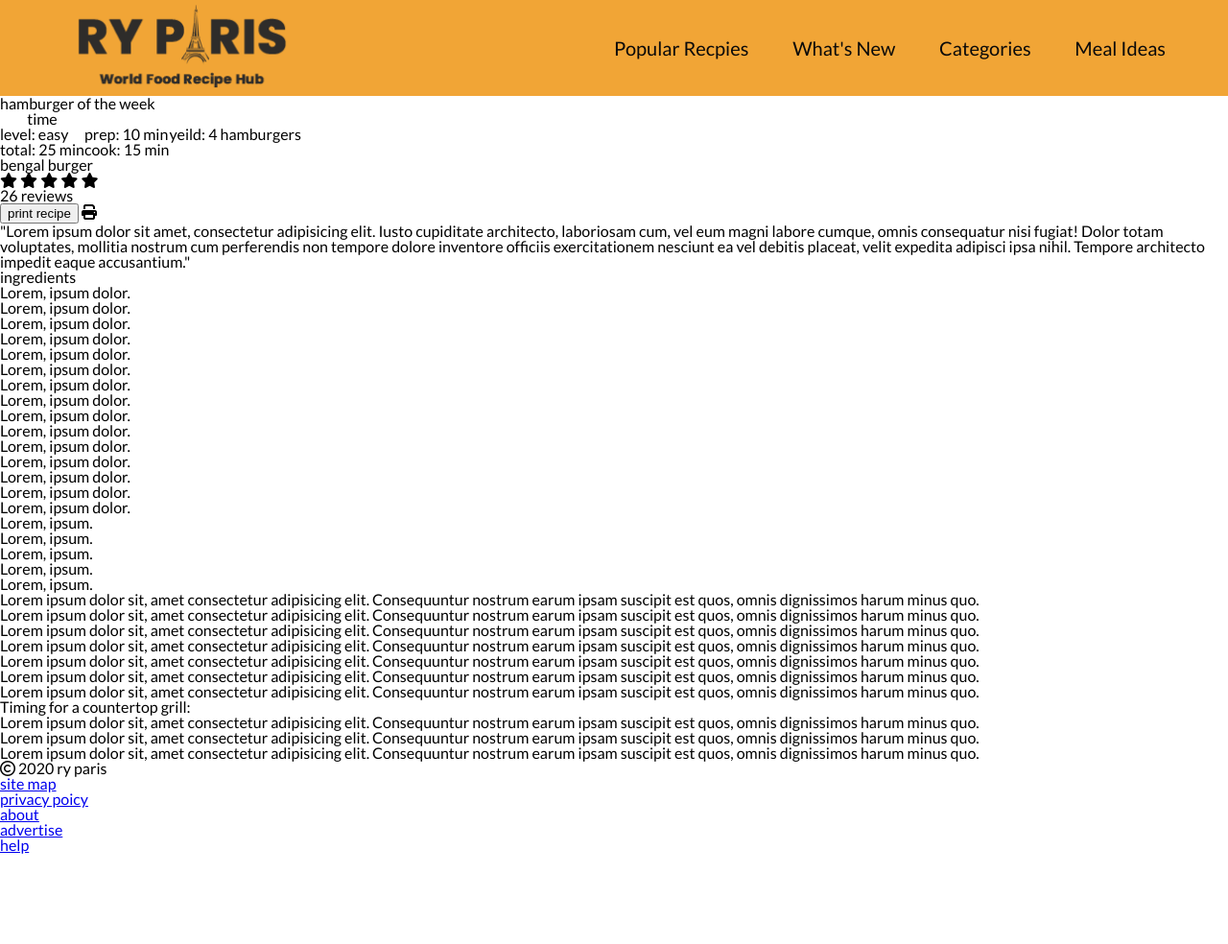
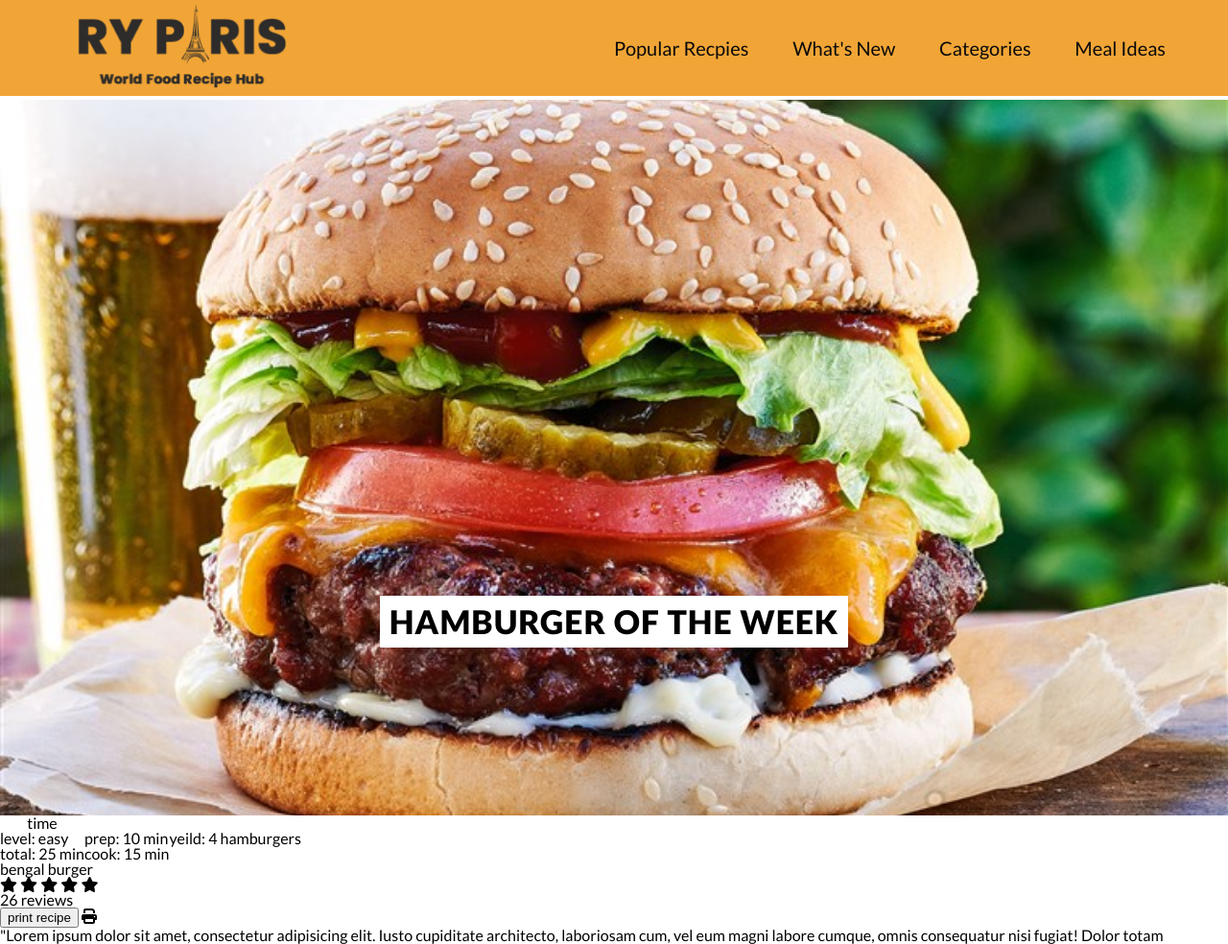
Before and after one commit to JordanOfTroy/RYParis2.0.2A, a plain HTML site: page recipe.html in a window 1280 px wide. Shown: the top 984 px of the page at 96% size. Before the commit the page ends 890 px from the top, so only its background shows below. Drawn offline with Linux system fonts and the light colour scheme.

Commit message:
added initial hero CSS

```diff
--- a/CSS/style.css
+++ b/CSS/style.css
@@ -60,6 +60,8 @@ table {
     --textGrey: #585757;
     --textBalck: #0A0A0A;
     --borderGrey: #DBE0EA;
+
+	/* --heroImageHome: url("./images/hero-image.jpg"); */
 }
 
 /* =-=-=-=-= ^^^^^ Variables ^^^^^ =-=-=-=-= */
@@ -100,3 +102,35 @@ header {
 .topNav > li > a:hover {
 	text-decoration: underline;
 }
+
+.hero {
+	height: 750px;
+	width: 100%;
+	background-position: center;
+	background-size: cover;
+	border-top: solid var(--white) 4px;
+	display: flex;
+	flex-direction: column;
+	align-items: center;
+	justify-content: end;
+	padding-bottom: 175px;
+}
+
+#homeHero {
+	background-image: url("/images/hero-image.jpg");
+}
+
+#recipeHero {
+	background-image: url("/images/bengal-burger.jpg");
+}
+
+.heroOverlay {
+	background-color: var(--white);
+	text-transform: uppercase;
+	font-size: 34px;
+	font-weight: 900;
+	letter-spacing: 1px;
+	/* position: fixed; */
+	padding: 10px;
+	border-radius: 1px;
+}
--- a/recipe.html
+++ b/recipe.html
@@ -19,7 +19,7 @@
             <li><a href="#">meal ideas</a></li>
         </ul>
     </header>
-    <div class="hero">
+    <div id="recipeHero" class="hero">
         <h1 class="heroOverlay">hamburger of the week</h1>
     </div>
     <div class="recipeBrief">
```
Also changed, not shown: 1 other file.
